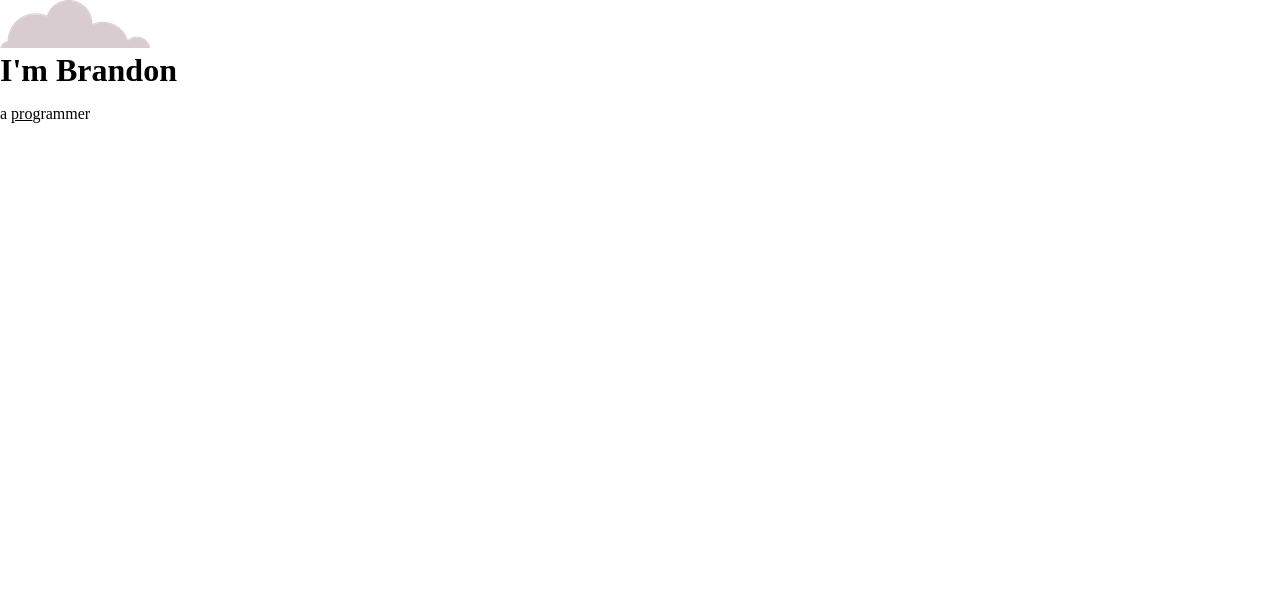
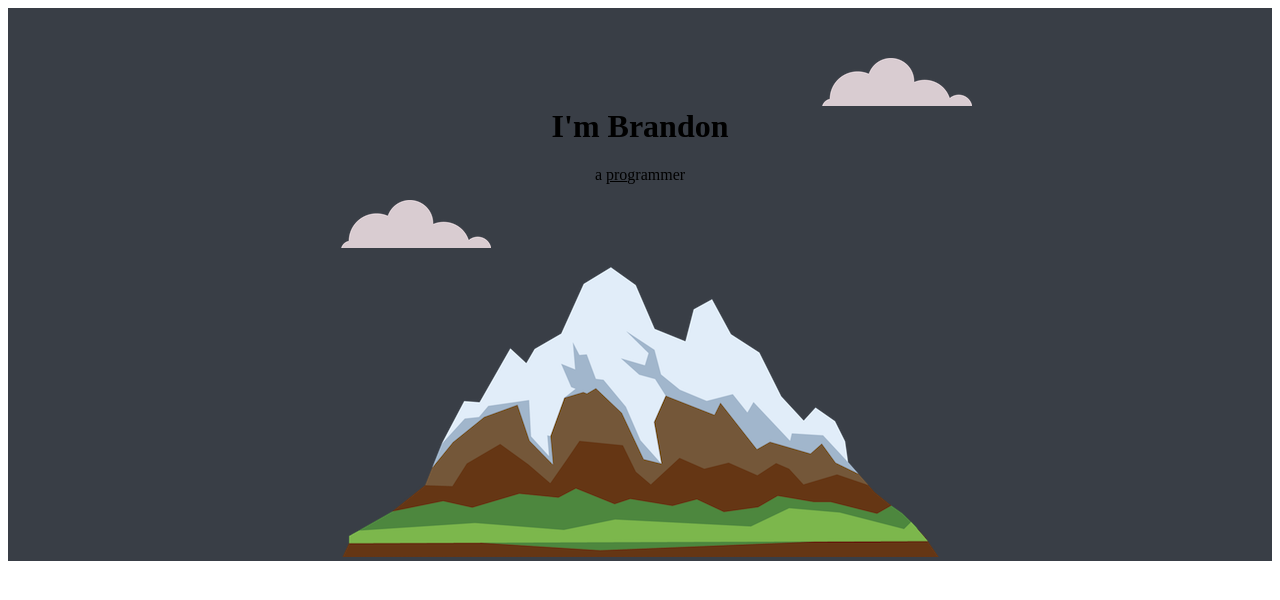
Before and after one commit to hbrandon15/CSS-MySite, a plain HTML site: page index.html in a window 1280 px wide. Drawn offline with Linux system fonts and the light colour scheme.

Commit message:
Added elements to homepage and centered them.

```diff
--- a/css/styles.css
+++ b/css/styles.css
@@ -1,18 +1,33 @@
 /**********classes**********/
 body{
   background-color: white;
-  margin-left: 0px;
-  margin-right: 0px;
-  margin-top: 0px;
+  text-align: center;
 }
 
 h1{
   margin-top: 0px;
-  margin-bottom: 0px;
+
 }
 
 
+.bottom-cloud{
+  position: absolute;
+}
 .pro
 {
   text-decoration: underline;
 }
+
+.top-cloud{
+  position: absolute;
+  right: 300px;
+  top: 50px;
+}
+
+
+.top-container{
+  padding-top: 100px;
+  background-color: #393E46;
+  position: relative;
+
+}
--- a/index.html
+++ b/index.html
@@ -9,9 +9,11 @@
 
 <body>
   <div class="top-container">
-    <img src="images/cloud.png" alt="cloud-img">
+    <img class="top-cloud" src="images/cloud.png" alt="cloud-img">
     <h1>I'm Brandon</h1>
     <p>a <span class="pro">pro</span>grammer</p>
+    <img class="bottom-cloud" src="images/cloud.png" alt="cloud-img">
+    <img class="mountain" src="images/mountain.png" alt="mountain-img">
 
   </div>
 
```
